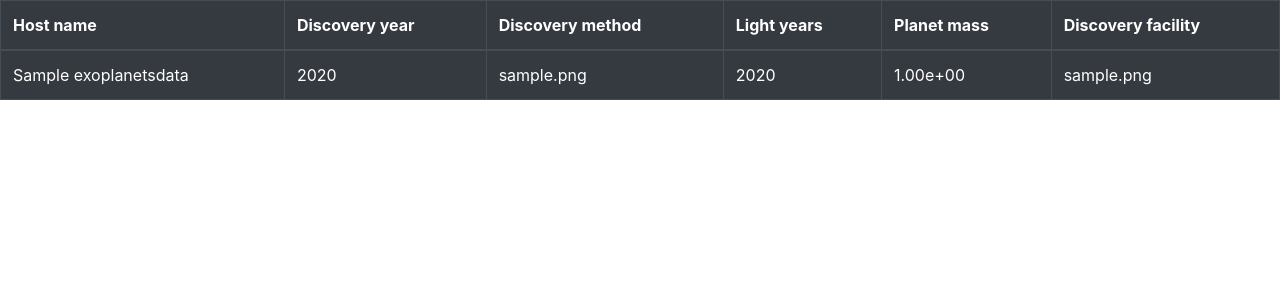
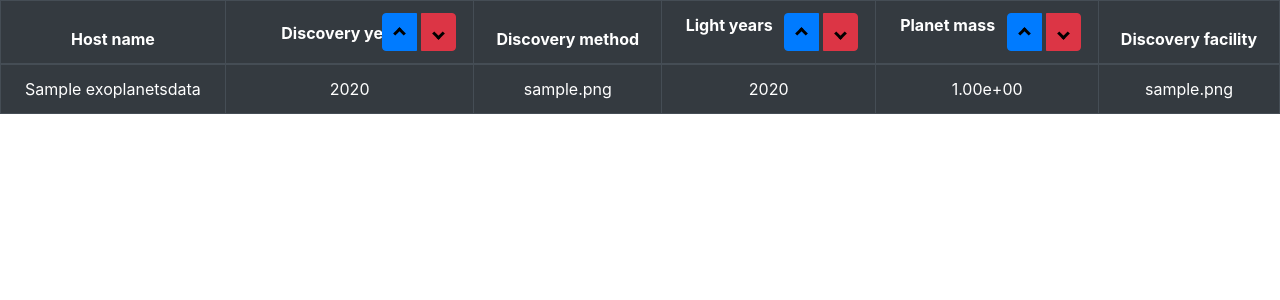
Before and after one commit to fancy-cloud/nasa-exoplanet-archive, a Django app: page / in a window 1280 px wide. Shown: the top 300 px of the page. Run offline with Django 3.2, Linux system fonts and the light colour scheme; tables that the repository leaves empty hold one stand-in row (values such as "Sample post"); some libraries are stand-ins or nearby versions.

Commit message:
ugly html with forms

```diff
--- a/nasa_exoplanet_archive/main/templates/main/index.html
+++ b/nasa_exoplanet_archive/main/templates/main/index.html
@@ -8,21 +8,93 @@
     	<!-- Bootstrap CSS -->
 		<link rel="stylesheet" href="https://stackpath.bootstrapcdn.com/bootstrap/4.4.1/css/bootstrap.min.css" integrity="sha384-Vkoo8x4CGsO3+Hhxv8T/Q5PaXtkKtu6ug5TOeNV6gBiFeWPGFN9MuhOf23Q9Ifjh" crossorigin="anonymous">
 
+		<style type="text/css">
+			button {
+	  			margin-right: 5px;
+			}
+			tr {
+				text-align: center;
+			}
+			#button-up {
+
+			}
+			#discovery-year {
+				position: relative;
+				top: 8px;
+				left: 30px;
+			}
+			.arrow {
+			  border: solid black;
+			  border-width: 0 3px 3px 0;
+			  display: inline-block;
+			  padding: 3px;
+			}
+
+			.up {
+			  transform: rotate(-135deg);
+			  -webkit-transform: rotate(-135deg);
+			}
+
+			.down {
+			  transform: rotate(45deg);
+			  -webkit-transform: rotate(45deg);
+			}
+		</style>
+
 		<title>NASA Exoplanets Archive</title>
 	</head>
 	<body>
 
-		<table class="table table-bordered table-fit table-dark">
-		  <thead>
-		    <tr>
-		      <th scope="col">Host name</th>
-		      <th scope="col">Discovery year</th>
-		      <th scope="col">Discovery method</th>
-		      <th scope="col">Light years</th>
-		      <th scope="col">Planet mass</th>
-		      <th scope="col">Discovery facility</th>
-		    </tr>
-		  </thead>
+		<table class="table table-bordered table-hover table-fit table-dark">
+			<form method="post" action="">
+			  {% csrf_token %}
+			  <thead>
+			    <tr>
+			      <th scope="col">
+			      	<span id="host-name">Host name</span>
+			      </th>
+			      <th scope="col">
+				      <span id="discovery-year">Discovery year</span>
+				      <div class="btn-group float-right" role="group">
+					  	<button id="button-up" type="submit" class="btn btn-primary" name="sort-by-year-asc" value="sort-by-year-asc">
+					  		<i class="arrow up"></i>
+					  	</button>
+					  	<button type="submit" class="btn btn-danger" name="sort-by-year-desc" value="sort-by-year-desc">
+					  		<i class="arrow down"></i>
+					  	</button>
+					  </div>
+			  	  </th>
+			      <th scope="col">
+			      	<span id="discovery-method">Discovery method</span>
+			      </th>
+			      <th scope="col">
+				      <span id="light-years">Light years</span>
+				      <div class="btn-group float-right" role="group">
+					  	<button type="submit" class="btn btn-primary" name="sort-by-light-years-asc" value="sort-by-light-years-asc">
+					  		<i class="arrow up"></i>
+					  	</button>
+					  	<button type="submit" class="btn btn-danger" name="sort-by-light-years-desc" value="sort-by-light-years-desc">
+					  		<i class="arrow down"></i>
+					  	</button>
+					  </div>
+			  	  </th>
+			      <th scope="col">
+				      <span id="planet-mass">Planet mass</span>
+				      <div class="btn-group float-right" role="group">
+					  	<button type="submit" class="btn btn-primary" name="sort-by-mass-asc"  value="sort-by-mass-asc">
+					  		<i class="arrow up"></i>
+					  	</button>
+					  	<button type="submit" class="btn btn-danger" name="sort-by-mass-desc" value="sort-by-mass-desc">
+					  		<i class="arrow down"></i>
+					  	</button>
+					  </div>
+			      </th>
+			      <th scope="col">
+			      	<span id="discovery-facility">Discovery facility</span>
+			      </th>
+			    </tr>
+			  </thead>
+			</form>
 		  <tbody>
 		  	{% for planet_data in exoplanets_list %}
 		  		<tr>
--- a/nasa_exoplanet_archive/main/views.py
+++ b/nasa_exoplanet_archive/main/views.py
@@ -5,4 +5,20 @@ from .models import ExoplanetsData
 # Create your views here.
 def index(response):
 	exoplanets_list = ExoplanetsData.objects.all()
+
+	if response.method == "POST":
+		print(response.POST)
+		if response.POST.get("sort-by-year-asc"):
+			exoplanets_list = ExoplanetsData.objects.order_by("discovery_year")
+		elif response.POST.get("sort-by-year-desc"):
+			exoplanets_list = ExoplanetsData.objects.order_by("-discovery_year")
+		elif response.POST.get("sort-by-light-years-asc"):
+			exoplanets_list = ExoplanetsData.objects.order_by("light_years")
+		elif response.POST.get("sort-by-light-years-desc"):
+			exoplanets_list = ExoplanetsData.objects.order_by("-light_years")
+		elif response.POST.get("sort-by-mass-asc"):
+			exoplanets_list = ExoplanetsData.objects.order_by("planet_mass")
+		elif response.POST.get("sort-by-mass-desc"):
+			exoplanets_list = ExoplanetsData.objects.order_by("-planet_mass")
+
 	return render(response, "main/index.html", {"exoplanets_list": exoplanets_list})
```
